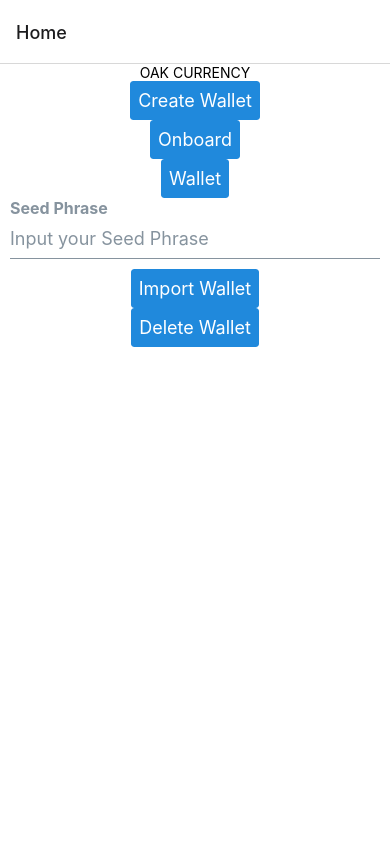
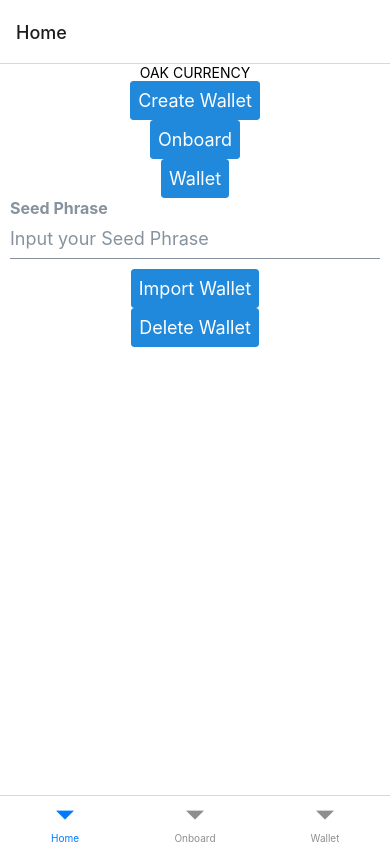
Before and after one commit to oakcommunity/p2p-commerce, a React Native app: screen / in a window 390 px wide. Built offline with nearby package versions, Linux system fonts and the light colour scheme.

Commit message:
feat: add tab navigation scaffold

```diff
--- a/App.js
+++ b/App.js
@@ -4,18 +4,18 @@ import { createNativeStackNavigator } from "@react-navigation/native-stack";
 import HomeScreen from "./src/Home";
 import OnboardScreen from "./src/Onboard";
 import WalletScreen from "./src/Wallet";
-import { Button } from "react-native";
+import { createBottomTabNavigator } from "@react-navigation/bottom-tabs";
 
 export default function App() {
-  const Stack = createNativeStackNavigator();
+  const Tab = createBottomTabNavigator();
 
   return (
     <NavigationContainer>
-      <Stack.Navigator>
-        <Stack.Screen name="Home" component={HomeScreen} />
-        <Stack.Screen name="Onboard" component={OnboardScreen} />
-        <Stack.Screen name="Wallet" component={WalletScreen} />
-      </Stack.Navigator>
+      <Tab.Navigator>
+        <Tab.Screen name="Home" component={HomeScreen} />
+        <Tab.Screen name="Onboard" component={OnboardScreen} />
+        <Tab.Screen name="Wallet" component={WalletScreen} />
+      </Tab.Navigator>
     </NavigationContainer>
   );
 }
```
Also changed, not shown: 1 other file (tests, documents, lock files or other folders).
